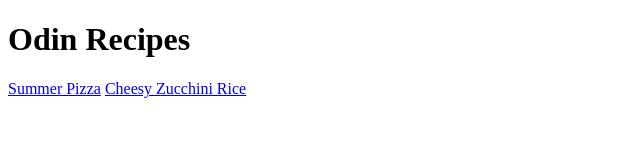
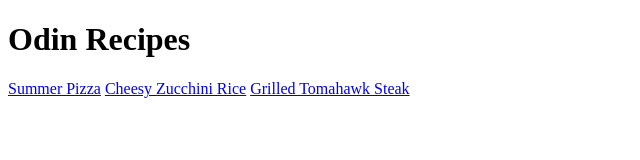
Before and after one commit to ryanvernados/odin-recipe, a plain HTML site: page index.html in a window 1280 px wide. Shown: the whole page, without its empty margins (0-640 px from the left). Drawn offline with Linux system fonts and the light colour scheme.

Commit message:
Add anchor tag for new recipe

```diff
--- a/index.html
+++ b/index.html
@@ -9,6 +9,6 @@
     <h1>Odin Recipes</h1>
     <a href="recipes/pizza.html">Summer Pizza</a>
     <a href="recipes/zucchini-rice.html">Cheesy Zucchini Rice</a>
-    <a href="recipes/steak.html"></a>
+    <a href="recipes/steak.html">Grilled Tomahawk Steak</a>
 </body>
 </html>
```
